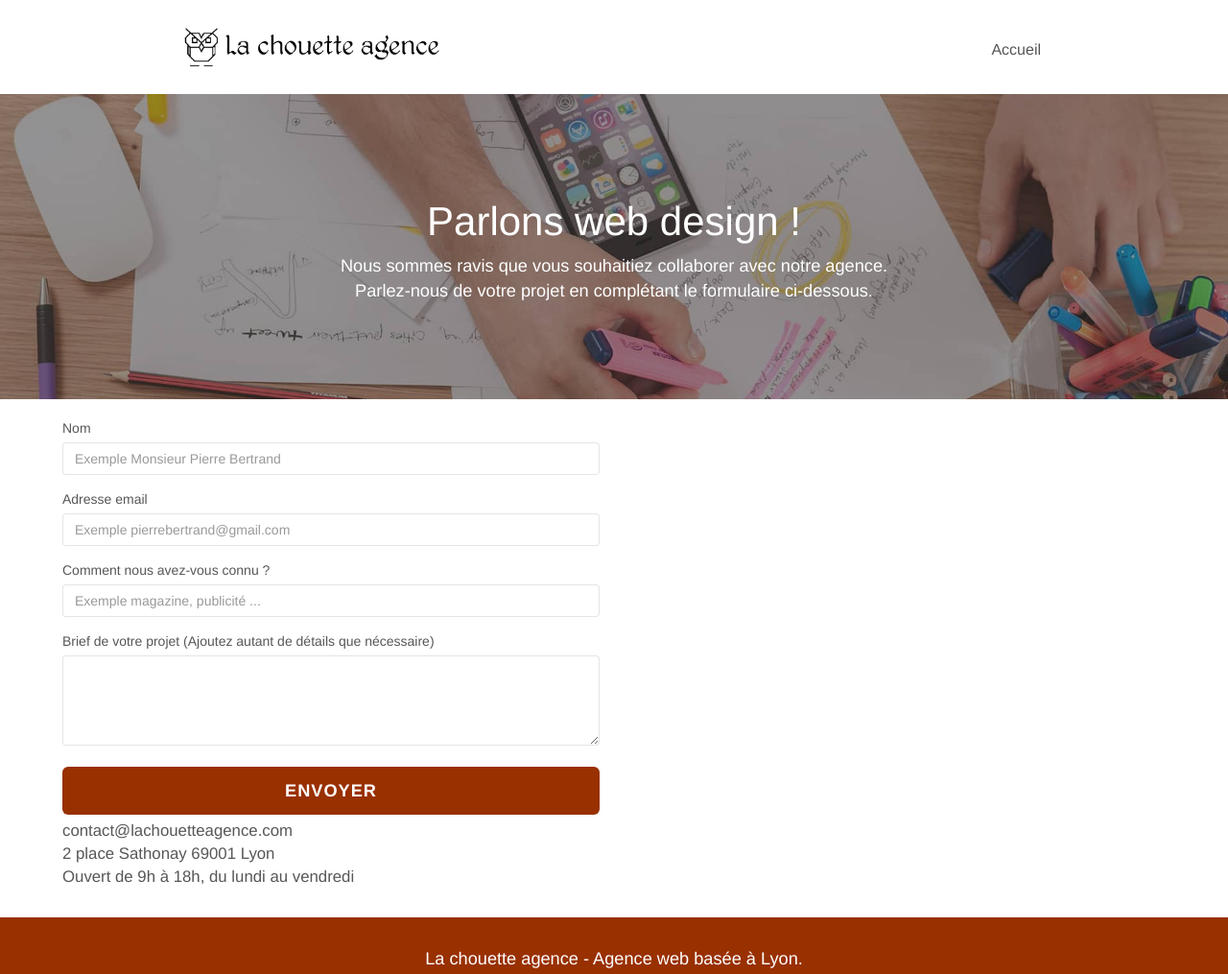
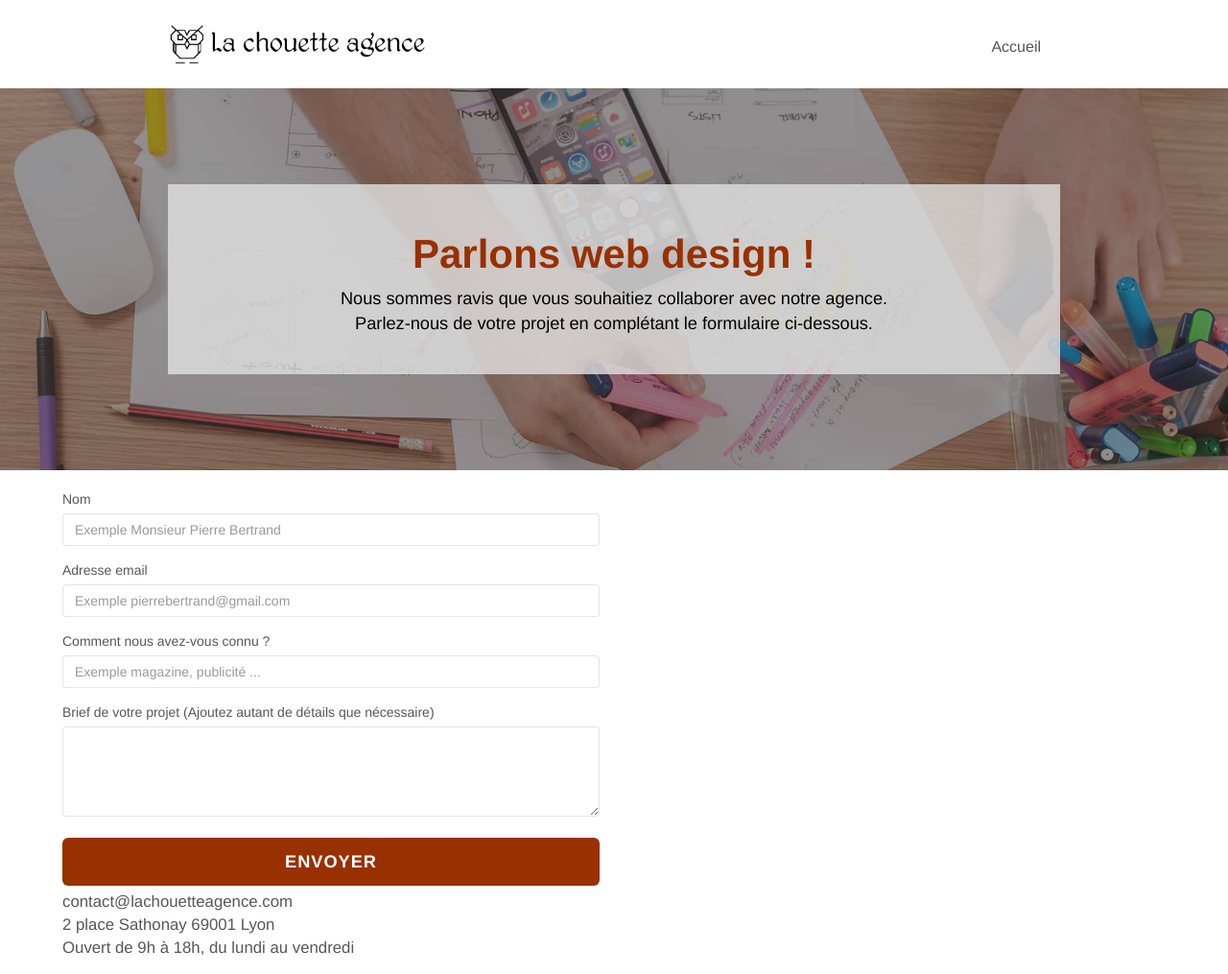
Before and after one commit to Julienjs/ROZELIERJULIEN_4_26042021, a plain HTML site: page page2.html in a window 1280 px wide. Shown: the top 1015 px of the page at 96% size. Drawn offline with Linux system fonts and the light colour scheme.

Commit message:
changement du contraste

```diff
--- a/page2.html
+++ b/page2.html
@@ -36,7 +36,7 @@
 	<div class="container bloc-sm">
 		<nav class="navbar row">
 			<div class="navbar-header">
-				<a class="navbar-brand" href="index.html"><img src="img/la-chouette-agence.png" alt="atlanta web design logo" height="50" /></a>
+				<img src="img/la-chouette-agence.png" alt="atlanta web design logo" height="50" />
 				<button id="nav-toggle" type="button" class="ui-navbar-toggle navbar-toggle" data-toggle="collapse" data-target=".navbar-1">
 					<span class="sr-only">Toggle navigation</span><span class="icon-bar"></span><span class="icon-bar"></span><span class="icon-bar"></span>
 				</button>
@@ -57,9 +57,9 @@
 <main>
 <div class="bloc bgc-atomic-tangerine d-bloc bg-banniere" id="bloc-6">
 	<div class="container bloc-lg">
-		<div class="row">
+		<div class="row black-background">
 			<div class="col-sm-12">
-				<h1 class="text-center hero-bloc-text white">
+				<h1 class="text-center hero-bloc-text tc-white">
 					Parlons web design !
 				</h1>
 				<p class="text-center mg-lg tight-width-whitespace white">
--- a/style.css
+++ b/style.css
@@ -451,6 +451,10 @@ textarea:focus{
         float: none;
         display: inline-block;
     }
+
+    .fa-chevron-up{
+        color:white;
+    }
     .nav-center .site-navigation {
         position: relative;
         width: 100%;
@@ -817,7 +821,7 @@ h4 {
 }
 
 .white {
-    color: #FFFFFF!important;
+    color: black!important;
 }
 
 .portfolio-thumb {
@@ -836,7 +840,7 @@ h4 {
 }
 
 .black-background {
-    background-color: rgba(165, 147, 99, 0.7);
+    background-color: rgba(225 225 225 / 0.8);
     padding: 40px 40px 40px 40px;
 }
 
```
Also changed, not shown: index.html (+3 -3 lines).
